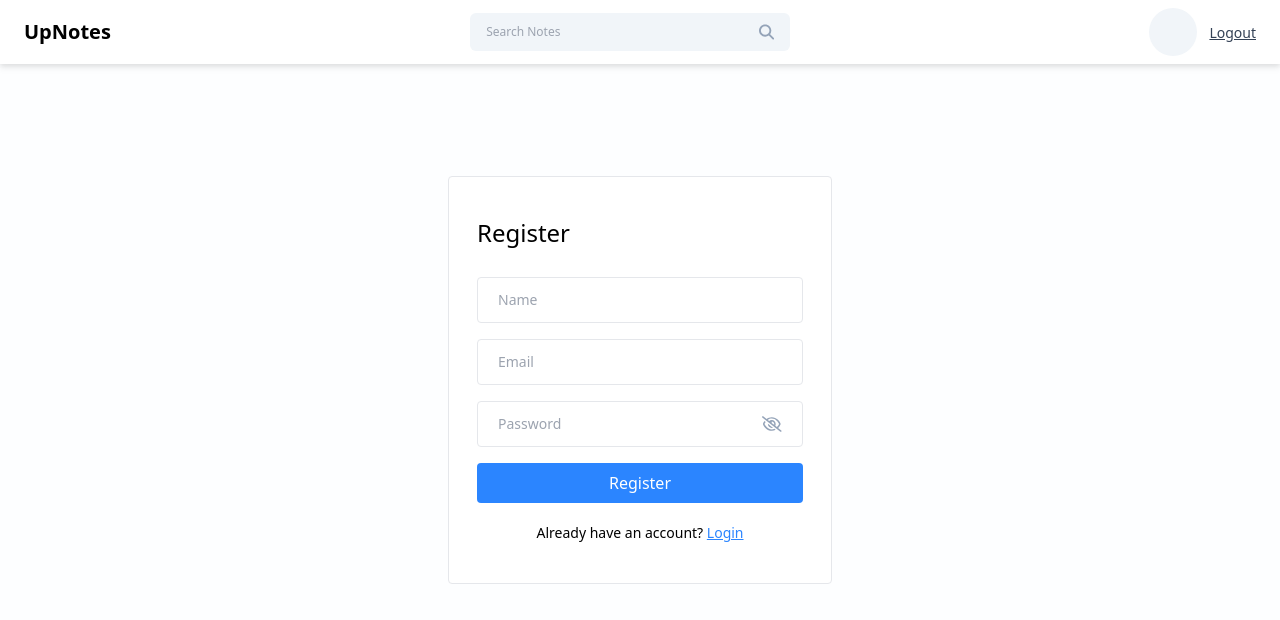
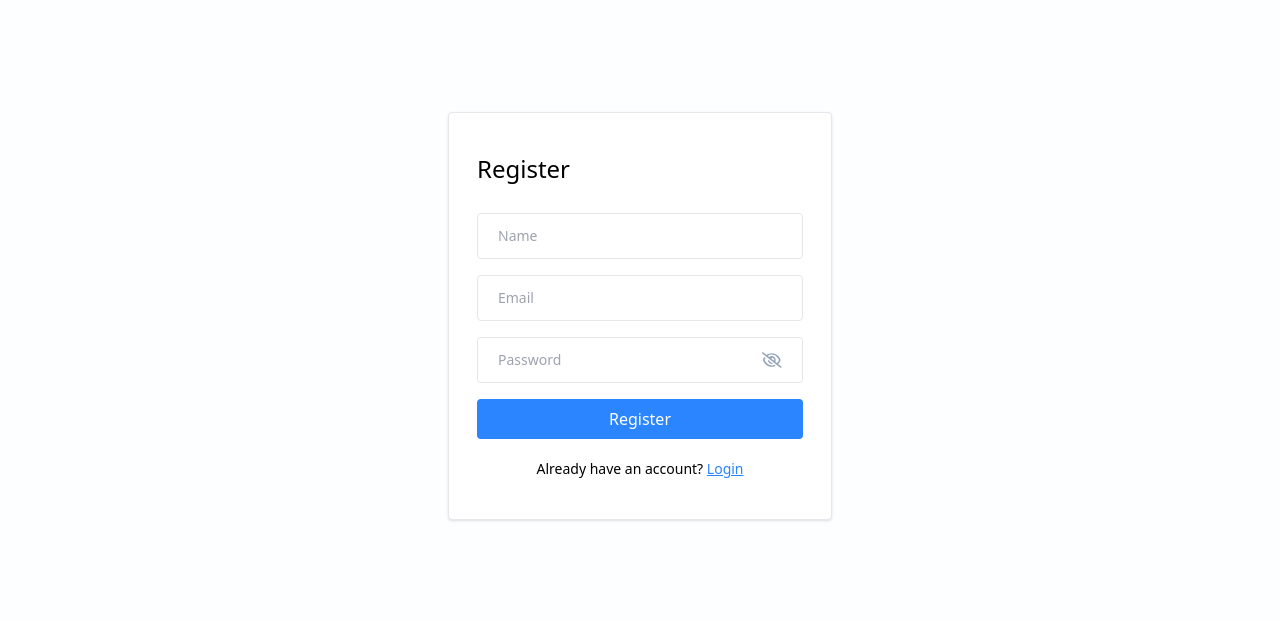
Before and after one commit to dotarsojat69/UpNotes, a React (Vite) app: page /register in a window 1280 px wide. Shown: the top 620 px of the page. Built offline with nearby package versions, Linux system fonts and the light colour scheme; a web font is replaced by a local one.

Commit message:
feat: add/change style

```diff
--- a/src/components/Navbar.jsx
+++ b/src/components/Navbar.jsx
@@ -25,7 +25,7 @@ const Navbar = ({ userInfo, onSearchNote, handleClearSearch }) => {
   };
 
   return (
-    <div className='bg-white flex items-center justify-between px-6 py-2 drop-shadow-md'>
+    <div className='bg-white flex items-center justify-between px-6 py-2 shadow'>
         <h2 className='text-xl font-semibold text-black py-2'>UpNotes</h2>
 
         <SearchBar
--- a/src/components/NoteCard.jsx
+++ b/src/components/NoteCard.jsx
@@ -14,7 +14,7 @@ const NoteCard = ({
     onPinNote,
 }) => {
   return (
-    <div className='border rounded p-4 bg-white hover:shadow-xl transition-all ease-in-out'>
+    <div className='container border rounded p-4 bg-white hover:shadow-xl transition-all ease-in-out'>
         <div className='flex items-center justify-between'>
             <div>
                 <h6 className='text-sm font-medium'>
--- a/src/components/ProfileInfo.jsx
+++ b/src/components/ProfileInfo.jsx
@@ -4,7 +4,7 @@ import { getInitials } from '../utils/helper'
 const ProfileInfo = ({ userInfo, onLogout }) => {
   return (
     <div className='flex items-center gap-3'>
-        <div className='w-12 h-12 flex items-center justify-center rounded-full text-slate-950 font-medium bg-slate-100'>
+        <div className='w-12 h-12 flex items-center justify-center rounded-full text-slate-950 font-medium bg-slate-100 shadow'>
           {getInitials(userInfo?.fullName)}
         </div>
 
--- a/src/components/SearchBar.jsx
+++ b/src/components/SearchBar.jsx
@@ -4,7 +4,7 @@ import { IoMdClose } from 'react-icons/io'
 
 const SearchBar = ({ value, onChange, handleSearch, onClearSearch }) => {
   return (
-    <div className='w-80 flex items-center px-4 bg-slate-100 rounded-md'>
+    <div className='w-80 flex items-center px-4 bg-slate-100 shadow rounded-md'>
         <input
         type="text"
         placeholder='Search Notes'
--- a/src/pages/AddEditNotes.jsx
+++ b/src/pages/AddEditNotes.jsx
@@ -105,7 +105,7 @@ const AddEditNotes = ({ noteData, type, getAllNotes, onClose, showToastMessage }
             <label className="input-label">CONTENT</label>
             <textarea
             type="text"
-            className='text-sm text-slate-900 outline-none bg-slate-50 p-2 rounded'
+            className='text-sm text-slate-900 outline-none bg-slate-50 p-2 rounded shadow'
             placeholder='Content'
             rows={10}
             value={content}
@@ -122,7 +122,7 @@ const AddEditNotes = ({ noteData, type, getAllNotes, onClose, showToastMessage }
 
         {error && <p className='text-red-500 text-xs pt-4'>{error}</p>}
 
-        <button className='btn-primary font-semibold mt-5 p-3'
+        <button className='btn-primary font-semibold mt-5 p-3 shadow'
         onClick={handleAddNote}>
             {type === 'edit' ? 'UPDATE' : 'ADD'}
         </button>
--- a/src/pages/auth/Login.jsx
+++ b/src/pages/auth/Login.jsx
@@ -1,5 +1,4 @@
 import React, { useState } from 'react'
-import Navbar from '../../components/Navbar'
 import { Link, useNavigate } from 'react-router-dom'
 import PasswordInput from '../../components/PasswordInput'
 import { validateEmail } from '../../utils/helper'
@@ -48,10 +47,10 @@ const Login = () => {
 
   return (
     <>
-        <Navbar />
+
 
         <div className='flex items-center justify-center mt-28'>
-            <div className='w-96 border rounded bg-white px-7 py-10'>
+            <div className='w-96 border rounded bg-white px-7 py-10 shadow'>
                 <form onSubmit={handleLogin}>
                     <h4 className='text-2xl mb-7 font-medium'>Login</h4>
 
--- a/src/pages/auth/Register.jsx
+++ b/src/pages/auth/Register.jsx
@@ -60,10 +60,10 @@ const Register = () => {
 
   return (
     <>
-    <Navbar />
+
 
     <div className='flex items-center justify-center mt-28'>
-        <div className='w-96 border rounded bg-white px-7 py-10'>
+        <div className='w-96 border rounded bg-white px-7 py-10 shadow'>
             <form onSubmit={handleRegister}>
                 <h4 className='text-2xl mb-7'>
                     Register
```
